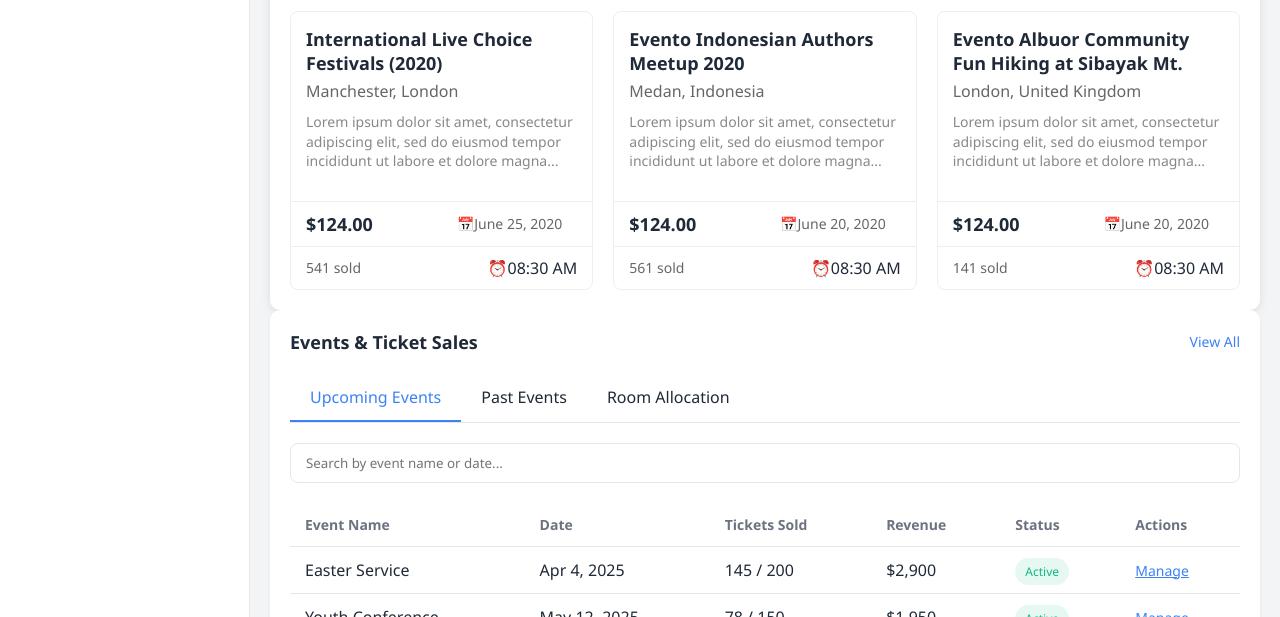
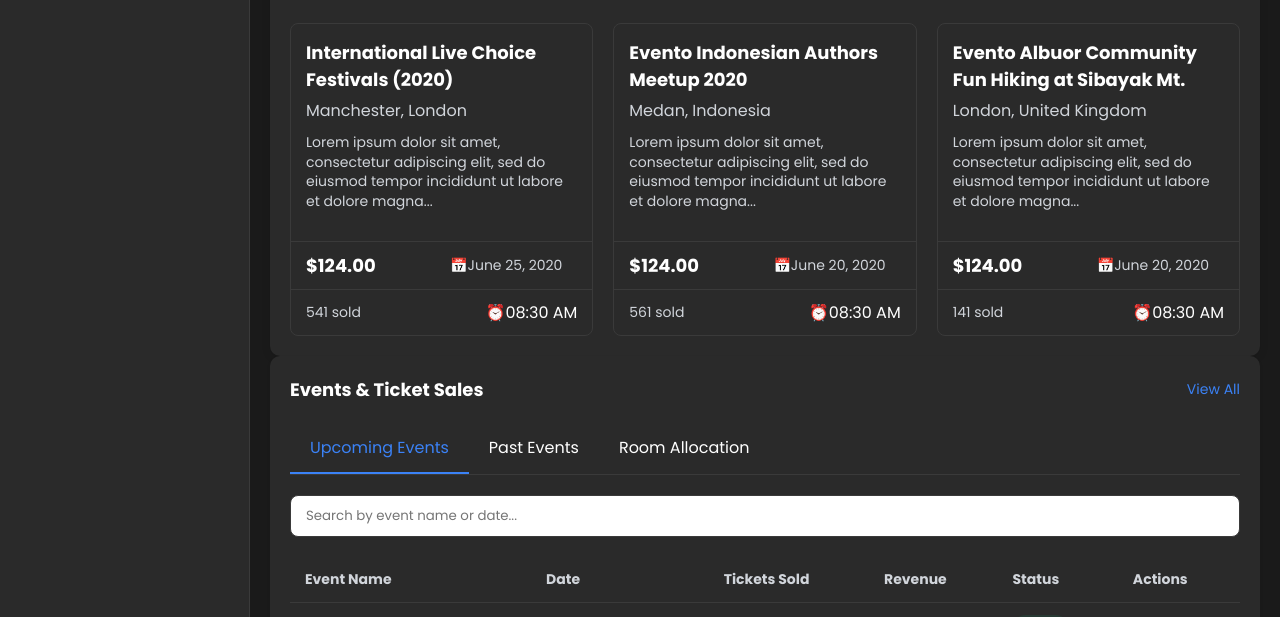
Before and after one commit to Lewis-Mukanji/fearless2.0, a website: page we the fearless/Admin/admin.html in a window 1280 px wide. Shown: the part 483-1100 px from the top of the page. Drawn offline with Linux system fonts and the light colour scheme; files whose address does not match are found by name.

Commit message:
Admin page ui changes

```diff
--- a/we the fearless/Admin/admin.css
+++ b/we the fearless/Admin/admin.css
@@ -1,22 +1,22 @@
 :root {
     --primary: #3b82f6;
     --primary-dark: #2563eb;
-    --secondary: #6b7280;
-    --background: #f3f4f6;
-    --card-bg: #ffffff;
+    --secondary: #0000;
+    --background: #1a1a1a; /* Dark background color */
+    --card-bg: #2a2a2a; /* Slightly lighter dark color for cards */
     --success: #10b981;
     --warning: #f59e0b;
     --danger: #ef4444;
-    --text: #1f2937;
-    --text-light: #6b7280;
-    --border: #e5e7eb;
+    --text: #ffffff; /* White text color */
+    --text-light: #d1d5db; /* Light gray text color */
+    --border: #3a3a3a; /* Darker border color */
 }
 
 * {
     margin: 0;
     padding: 0;
     box-sizing: border-box;
-    font-family: 'Segoe UI', Tahoma, Geneva, Verdana, sans-serif;
+    font-family: 'Poppins', sans-serif;
 }
 
 body {
@@ -56,10 +56,11 @@ body {
     justify-content: center;
     font-weight: 600;
 }
+
 .recent-events-container {
     max-width: 1200px;
     margin: 0 auto;
-    background-color: white;
+    background-color: var(--card-bg);
     border-radius: 10px;
     box-shadow: 0 2px 10px rgba(0, 0, 0, 0.1);
     padding: 20px;
@@ -115,9 +116,10 @@ body {
 }
 
 .event-card {
-    border: 1px solid #eee;
+    border: 1px solid var(--border);
     border-radius: 8px;
     overflow: hidden;
+    background-color: var(--card-bg);
 }
 
 .event-image {
@@ -137,12 +139,12 @@ body {
 }
 
 .event-location {
-    color: #666;
+    color: var(--text-light);
     margin-bottom: 10px;
 }
 
 .event-description {
-    color: #888;
+    color: var(--text-light);
     font-size: 14px;
     margin-bottom: 15px;
     line-height: 1.4;
@@ -153,7 +155,7 @@ body {
     justify-content: space-between;
     align-items: center;
     padding: 10px 15px;
-    border-top: 1px solid #eee;
+    border-top: 1px solid var(--border);
 }
 
 .event-price {
@@ -164,7 +166,7 @@ body {
 .event-meta {
     display: flex;
     align-items: center;
-    color: #666;
+    color: var(--text-light);
     font-size: 14px;
 }
 
@@ -180,10 +182,9 @@ body {
 }
 
 .event-stats {
-    color: #666;
+    color: var(--text-light);
     font-size: 14px;
 }
-
 
 .nav-item {
     padding: 12px 15px;
@@ -318,7 +319,7 @@ th {
 }
 
 tbody tr:hover {
-    background-color: rgba(0, 0, 0, 0.01);
+    background-color: rgba(0, 0, 0, 0.1);
 }
 
 .badge {
--- a/we the fearless/Admin/admin.html
+++ b/we the fearless/Admin/admin.html
@@ -15,16 +15,16 @@
     <div class="container">
         <div class="sidebar">
              <!-- Logo -->
-  <div class="sidebar-logo">
+  <!-- <div class="sidebar-logo">
       <a href="">
           <img src="img/2f.png" alt="">
       </a>
-  </div>
+  </div> -->
             <a href="#" class="nav-item active">
                 <span>📊</span>
                 <span>Dashboard</span>
             </a>
-            <a href="#" class="nav-item">
+            <a href="adminevents.html" class="nav-item">
                 <span>🎫</span>
                 <span>Events</span>
             </a>
```
